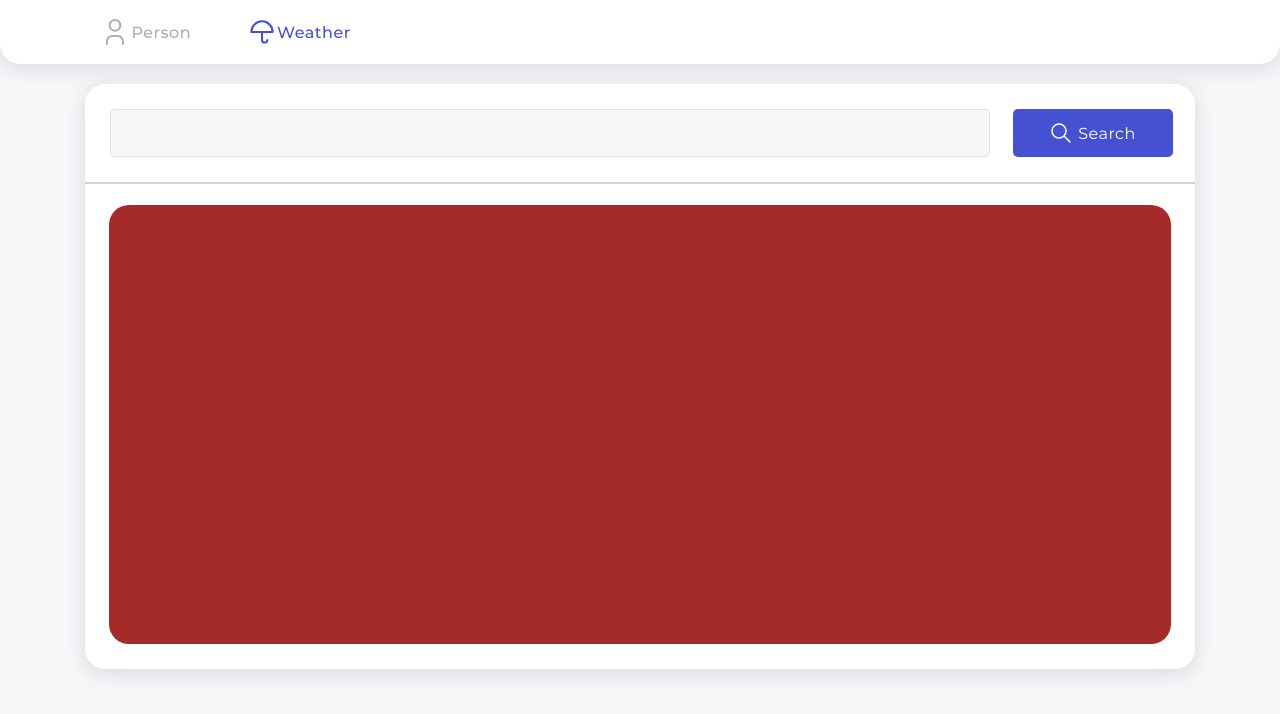
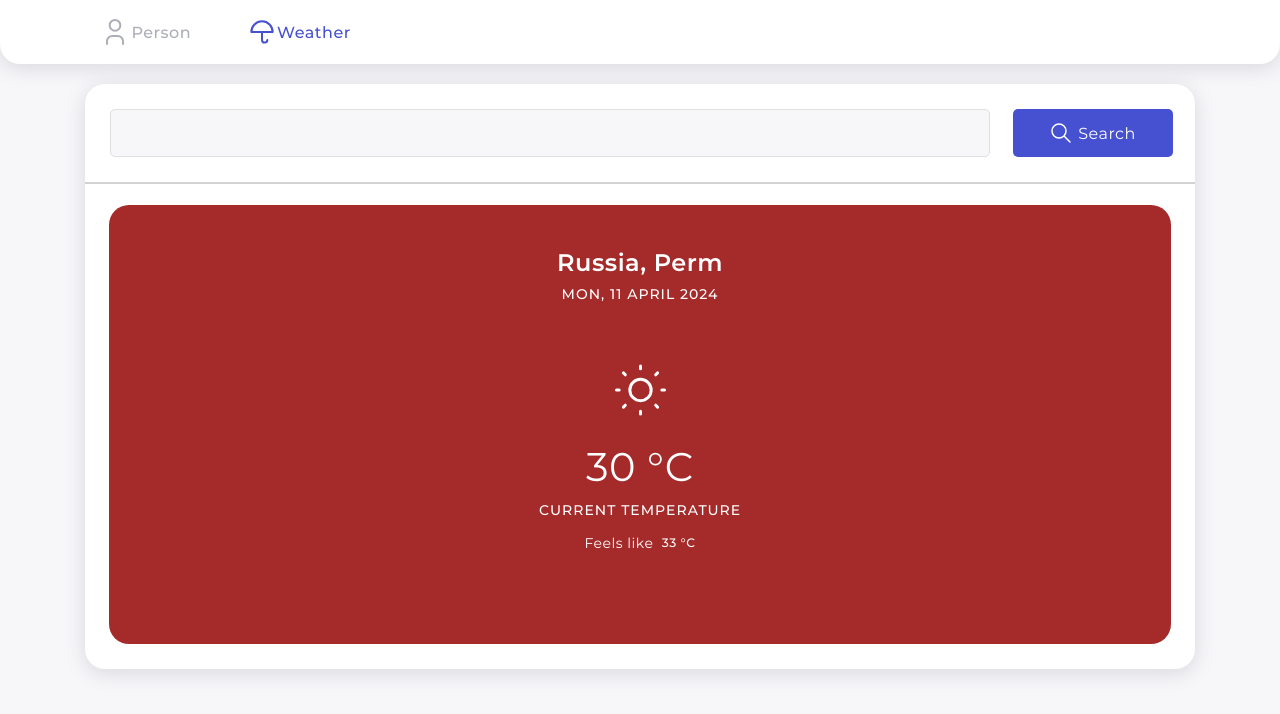
Before and after one commit to Uranus28/TestForFrontendDeveloper, a React (Create React App) app in the folder dbg/: page /weather in a window 1280 px wide. Shown: the top 714 px of the page. Built offline with nearby package versions, Linux system fonts and the light colour scheme.

Commit message:
verst of weather page

```diff
--- a/dbg/src/pages/WeatherPage/WeatherPage.tsx
+++ b/dbg/src/pages/WeatherPage/WeatherPage.tsx
@@ -1,19 +1,25 @@
 import { FC } from "react";
-import { useNavigate, useRouteError } from "react-router-dom";
-import { Button } from "../../entities/Button/Button";
 import { Container } from "../../shared/Container/Container";
 import styles from "./weatherPage.module.scss";
-import { IconType } from "../../shared/types/iconTypes";
 import { SearchBar } from "../../widgets/SearchBar/SearchBar";
+import { ReactComponent as SunIcon } from "../../shared/assets/icons/sun.svg";
 
 export const WeatherPage: FC = () => {
-  const navigate = useNavigate();
-
   return (
     <Container>
       <div className={styles.box}>
         <SearchBar />
-        <div className={styles.weather} />
+        <div className={styles.weather}>
+          <p className={styles.place}>Russia, Perm</p>
+          <p className={styles.date}>MON, 11 APRIL 2024</p>
+          <SunIcon className={styles.icon} />
+          <p className={styles.tempr}>30 °C</p>
+          <p className={styles.curTemp}>CURRENT TEMPERATURE</p>
+          <p className={styles.feels}>
+            Feels like &nbsp;
+            <span className={styles.mediumSmall}>33 °C</span>
+          </p>
+        </div>
         {/* <div>
         <Loader />
       </div> */}
--- a/dbg/src/pages/WeatherPage/weatherPage.module.scss
+++ b/dbg/src/pages/WeatherPage/weatherPage.module.scss
@@ -2,6 +2,24 @@
 @import '../../shared/styles/colors.scss';
 @import '../../shared/styles/effects.scss';
 @import '../../shared/styles/breakpoints.scss';
+@import '../../shared/styles/fonts.scss';
+
+@mixin medium{
+    @include text-center-p($font-MontserratMedium,0.875em,white);
+    letter-spacing: 1px;
+}
+@mixin mediumSmall{
+    @include text-center-p($font-MontserratMedium,0.875em,white);
+}
+@mixin semiBold{
+    @include text-center-p($font-MontserratSemiBold,1.5em,white);
+}
+@mixin regularBig{
+    @include text-center-p($font-MontserratRegular,2.5em,white);
+}
+@mixin regular{
+    @include text-center-p($font-MontserratRegular,0.875em,white);
+}
 
 .box{
     @include box-page($width:1110px,$height:585px);
@@ -30,5 +48,42 @@
             width: 320px;
          }
         background-color: brown;
+        .date{
+            @include medium();
+            position: absolute;
+            margin:0px;
+            margin-top:10px;
+            top: 70px;
+        }
+        .curTemp{
+            @include medium();
+            margin:0px;
+            margin-top:10px;
+        }
+        .feels{
+            @include regular();
+            .mediumSmall{
+                @include text-center-p($font-MontserratMedium,0.875em,white);
+            }
+            margin:0px;
+            margin-top:15px;
+
+        }
+        .place{
+            @include semiBold();
+            position: absolute;
+            margin:0px;
+            margin-top:43px;
+            top: 0px;
+        }
+        .tempr{
+            @include regularBig();
+            margin:0px;
+            margin-top:20px;
+        }
     }
 }
+.icon{
+    position:relative;
+    margin-top:60px;
+}
```
Also changed, not shown: dbg/src/shared/assets/icons/sun.svg.
